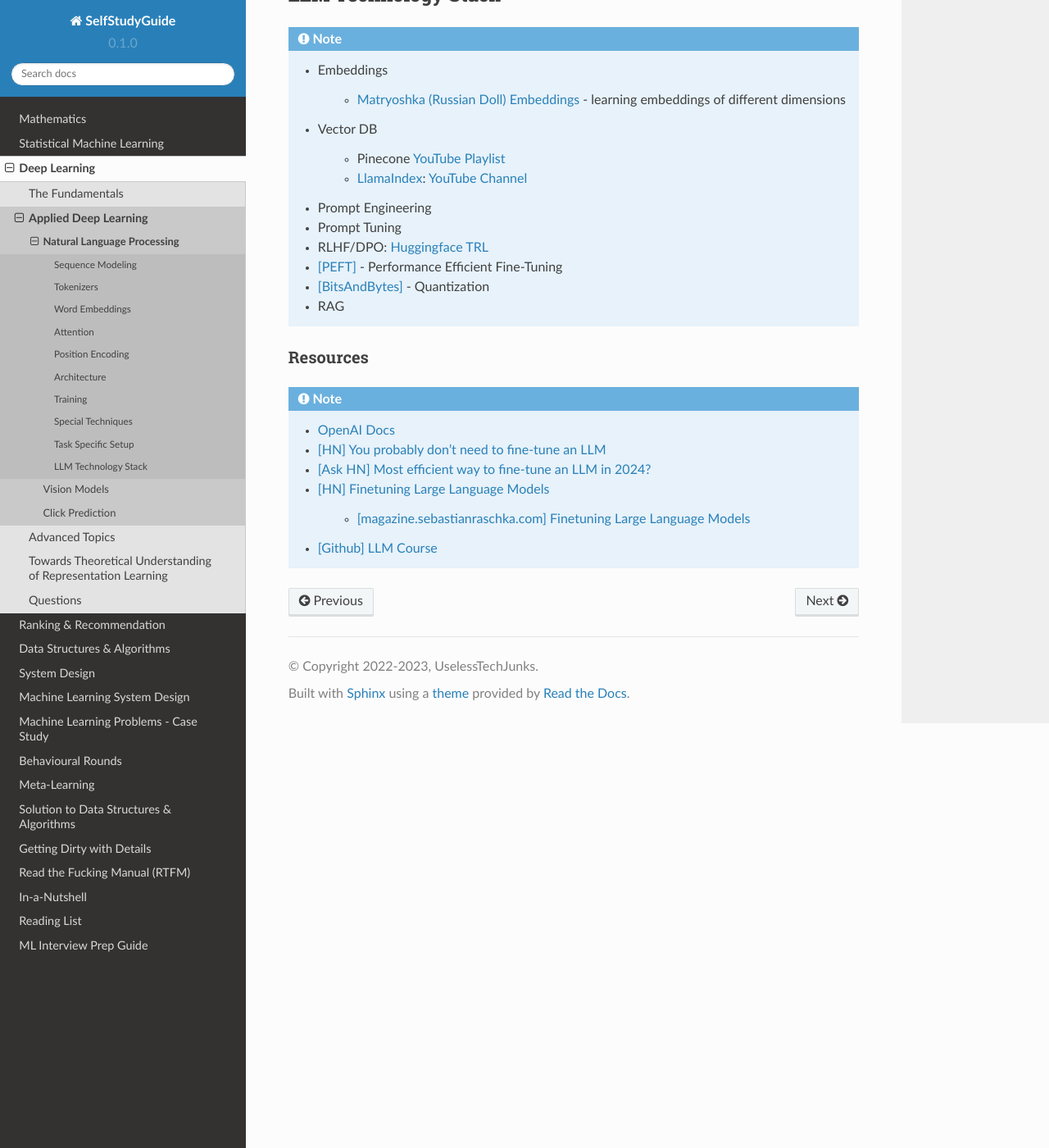
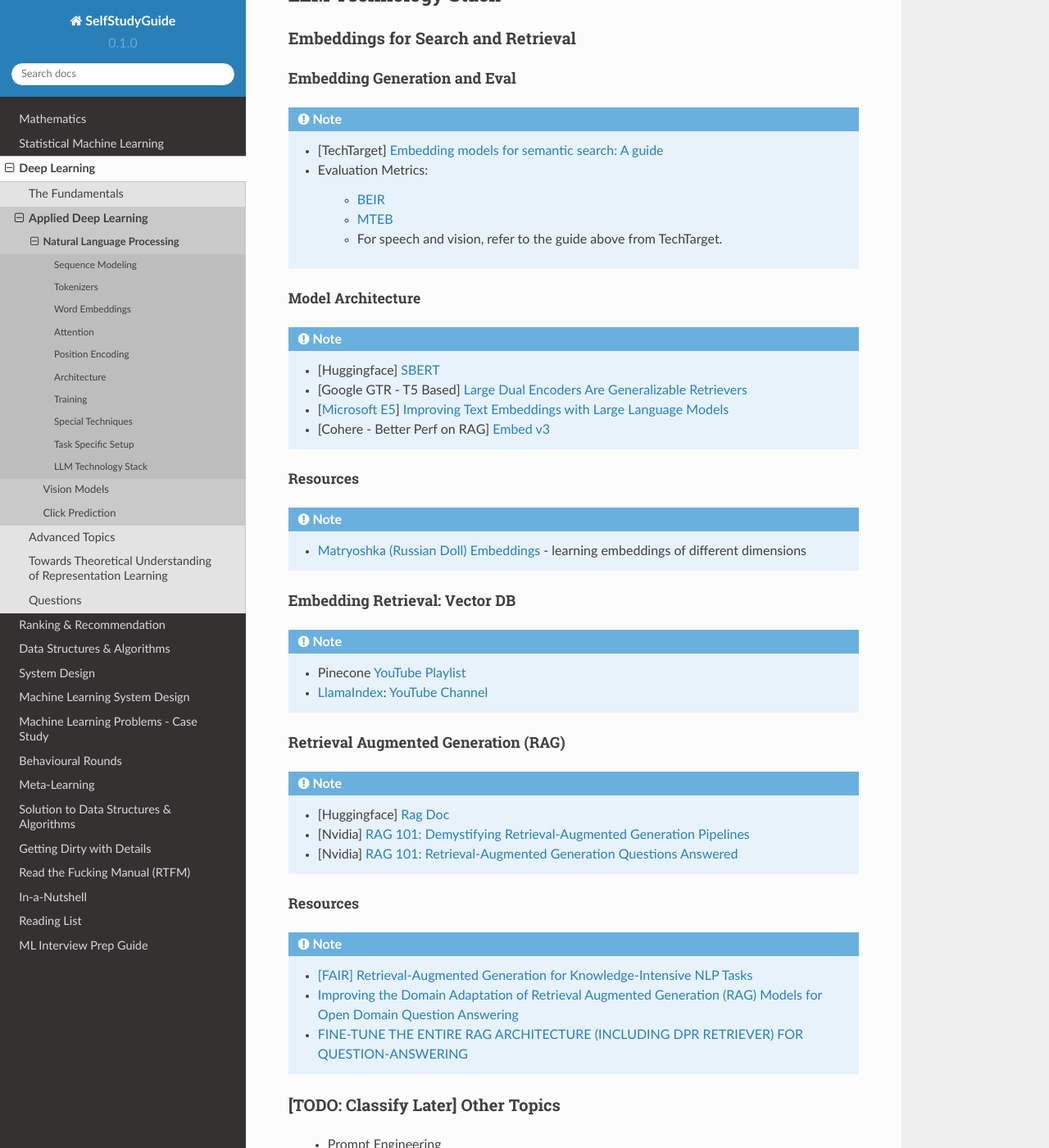
Before and after one commit to uselesstechjunks/leetcode, a Sphinx documentation site: the page built from docs/source/dl/application/nlp.rst, in a window 1280 px wide and 1400 px high, scrolled down 6511 px. Shown: the whole window at 82% size. Built offline with Sphinx 7.4.7 and the Read the Docs theme 2.0.0, drawn with Linux system fonts in a browser that asks for light colours.

Commit message:
Update nlp.rst (#167)
* Update nlp.rst

* Update nlp.rst

* Update nlp.rst

* Update nlp.rst

* Update nlp.rst

* Update nlp.rst

* Update readlist.rst

* Update readlist.rst

```diff
--- a/docs/source/dl/application/nlp.rst
+++ b/docs/source/dl/application/nlp.rst
@@ -239,14 +239,53 @@ Task Specific Setup
 *****************************************************************************************
 LLM Technology Stack
 *****************************************************************************************
+Embeddings for Search and Retrieval
+=========================================================================================
+Embedding Generation and Eval
+-----------------------------------------------------------------------------------------
 .. note::
-	* Embeddings
+	* [TechTarget] `Embedding models for semantic search: A guide <https://www.techtarget.com/searchenterpriseai/tip/Embedding-models-for-semantic-search-A-guide>`_
+	* Evaluation Metrics:
 
-		* `Matryoshka (Russian Doll) Embeddings <https://huggingface.co/blog/matryoshka>`_ - learning embeddings of different dimensions
-	* Vector DB
+		* `BEIR <https://openreview.net/pdf?id=wCu6T5xFjeJ>`_
+		* `MTEB <https://arxiv.org/pdf/2210.07316>`_
+		* For speech and vision, refer to the guide above from TechTarget.
 
-		* Pinecone `YouTube Playlist <https://youtube.com/playlist?list=PLRLVhGQeJDTLiw-ZJpgUtZW-bseS2gq9-&si=UBRFgChTmNnddLAt>`_
-		* `LlamaIndex <https://www.llamaindex.ai/>`_: `YouTube Channel <https://www.youtube.com/@LlamaIndex>`_
+Model Architecture
+^^^^^^^^^^^^^^^^^^^^^^^^^^^^^^^^^^^^^^^^^^^^^^^^^^^^^^^^^^^^^^^^^^^^^^^^^^^^^^^^^^^^^^^^^
+.. note::
+	* [Huggingface] `SBERT <https://sbert.net/docs/sentence_transformer/pretrained_models.html>`_
+	* [Google GTR - T5 Based] `Large Dual Encoders Are Generalizable Retrievers <https://arxiv.org/pdf/2112.07899>`_
+	* [`Microsoft E5 <https://github.com/microsoft/unilm/tree/master/e5>`_] `Improving Text Embeddings with Large Language Models <https://arxiv.org/pdf/2401.00368>`_
+	* [Cohere - Better Perf on RAG] `Embed v3 <https://cohere.com/blog/introducing-embed-v3>`_
+
+Resources
+^^^^^^^^^^^^^^^^^^^^^^^^^^^^^^^^^^^^^^^^^^^^^^^^^^^^^^^^^^^^^^^^^^^^^^^^^^^^^^^^^^^^^^^^^
+.. note::
+	* `Matryoshka (Russian Doll) Embeddings <https://huggingface.co/blog/matryoshka>`_ - learning embeddings of different dimensions
+
+Embedding Retrieval: Vector DB
+-----------------------------------------------------------------------------------------
+.. note::
+	* Pinecone `YouTube Playlist <https://youtube.com/playlist?list=PLRLVhGQeJDTLiw-ZJpgUtZW-bseS2gq9-&si=UBRFgChTmNnddLAt>`_
+	* `LlamaIndex <https://www.llamaindex.ai/>`_: `YouTube Channel <https://www.youtube.com/@LlamaIndex>`_
+
+Retrieval Augmented Generation (RAG)
+-----------------------------------------------------------------------------------------
+.. note::
+	* [Huggingface] `Rag Doc <https://huggingface.co/docs/transformers/main/en/model_doc/rag#rag>`_
+	* [Nvidia] `RAG 101: Demystifying Retrieval-Augmented Generation Pipelines <https://resources.nvidia.com/en-us-ai-large-language-models/demystifying-rag-blog>`_
+	* [Nvidia] `RAG 101: Retrieval-Augmented Generation Questions Answered <https://developer.nvidia.com/blog/rag-101-retrieval-augmented-generation-questions-answered/>`_
+
+Resources
+^^^^^^^^^^^^^^^^^^^^^^^^^^^^^^^^^^^^^^^^^^^^^^^^^^^^^^^^^^^^^^^^^^^^^^^^^^^^^^^^^^^^^^^^^
+.. note::
+	* `[FAIR] Retrieval-Augmented Generation for Knowledge-Intensive NLP Tasks <https://arxiv.org/pdf/2005.11401>`_
+	* `Improving the Domain Adaptation of Retrieval Augmented Generation (RAG) Models for Open Domain Question Answering <https://arxiv.org/pdf/2210.02627v1>`_
+	* `FINE-TUNE THE ENTIRE RAG ARCHITECTURE (INCLUDING DPR RETRIEVER) FOR QUESTION-ANSWERING <https://arxiv.org/pdf/2106.11517v1>`_
+
+[TODO: Classify Later] Other Topics
+=========================================================================================
 	* Prompt Engineering
 	* Prompt Tuning
 	* RLHF/DPO: `Huggingface TRL <https://huggingface.co/docs/trl/index>`_
--- a/docs/source/readlist.rst
+++ b/docs/source/readlist.rst
@@ -80,6 +80,7 @@ Must Read Papers
 		Multilingual, mT5: A Massively Multilingual Pre-trained Text-to-Text Transformer
 		Scaling, Scaling Laws for Neural Language Models
 		Scaling, Scaling Laws for Autoregressive Generative Modeling
+		IR, DPR: Dense Passage Retrieval for Open-Domain Question Answering
 		LLM, Aligning language models to follow instructions
 		LLM, Scaling Instruction-Finetuned Language Models
 		LLM, InstructGpt: Training language models to follow instructions with human feedback
@@ -87,6 +88,7 @@ Must Read Papers
 		LLM, SFT+RLHF: Learning to summarize from human feedback
 		LLM, DPO: Direct Preference Optimization: Your Language Model is Secretly a Reward Model
 		LLM, D2PO: Discriminator-Guided DPO with Response Evaluation Models
+		LLM, RAG: Retrieval-Augmented Generation for Knowledge-Intensive NLP Tasks
 		Efficiency, LLM.int8(): 8-bit Matrix Multiplication for Transformers at Scale
 		Efficiency, FlashAttention: Fast and Memory-Efficient Exact Attention with IO-Awareness
 		Efficiency, LoRA Low-Rank Adaptation of Large Language Models
```
